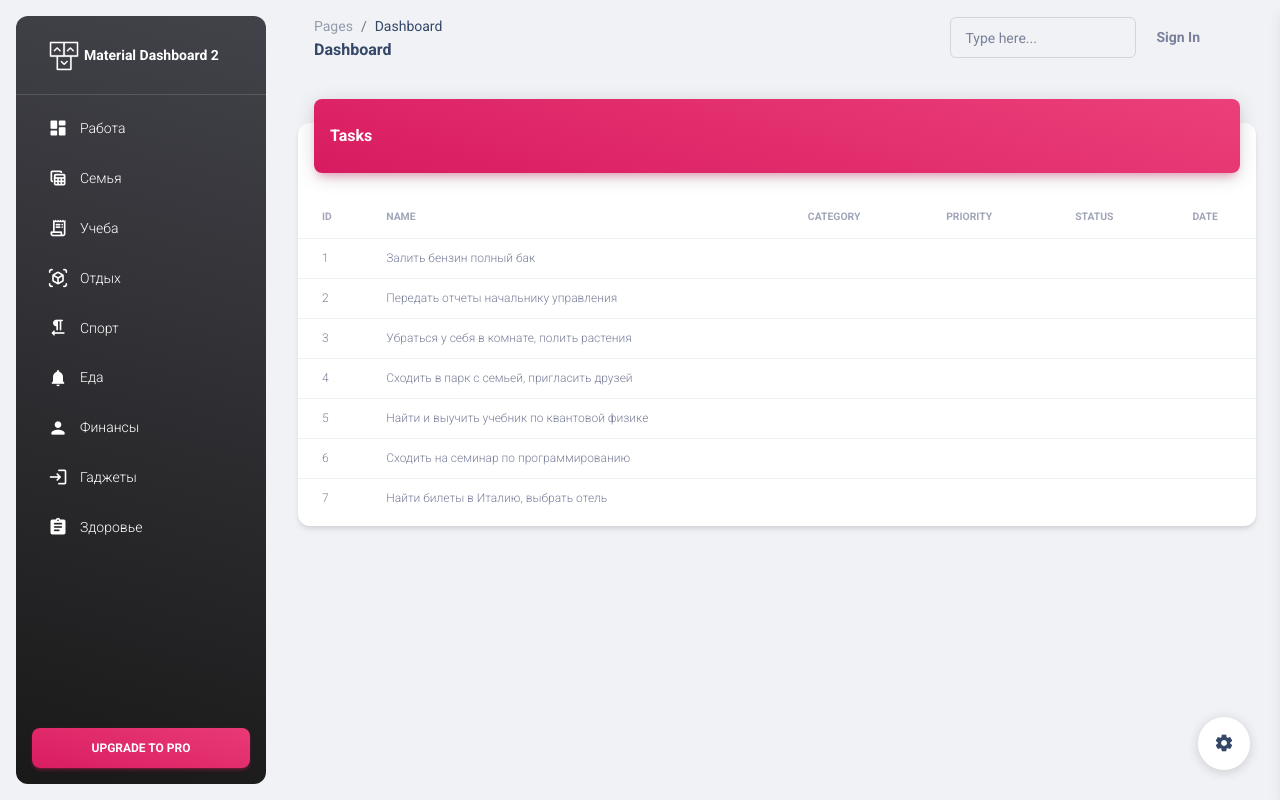
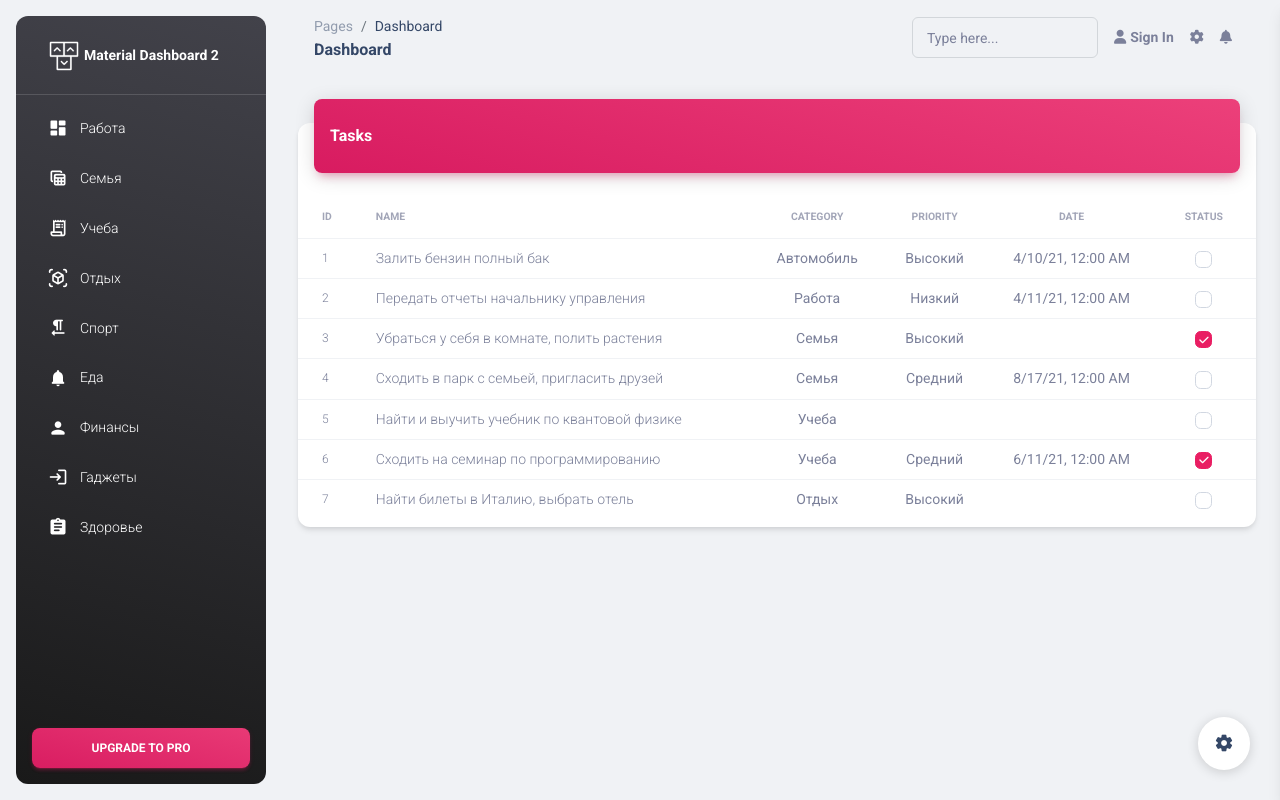
Before and after one commit to Neo006/AngularTodo, an Angular app: page / in a window 1280 px wide. Built offline with nearby package versions, Linux system fonts and the light colour scheme.

Commit message:
add tasks table data and active class for category

```diff
--- a/src/app/views/categories/categories.component.css
+++ b/src/app/views/categories/categories.component.css
@@ -4,6 +4,10 @@
 
 .navbar-vertical.navbar-expand-xs .navbar-collapse:hover {
    overflow: auto;
+}
+
+.nav-item {
+  cursor: pointer;
 }
 
 /* width */
--- a/src/app/views/categories/categories.component.html
+++ b/src/app/views/categories/categories.component.html
@@ -9,8 +9,8 @@
   <hr class="horizontal light mt-0 mb-2">
   <div class="collapse navbar-collapse  w-auto  max-height-vh-100" id="sidenav-collapse-main">
     <ul class="navbar-nav">
-      <li class="nav-item" *ngFor="let category of categories" (click)="showTasksByCategory(category)">
-        <a class="nav-link text-white">
+      <li *ngFor="let category of categories" (click)="showTasksByCategory(category)" class="nav-item">
+        <a class="nav-link text-white" [class.bg-gradient-primary]="selectedCategory === category">
           <div class="text-white text-center me-2 d-flex align-items-center justify-content-center">
             <i class="material-icons opacity-10">{{category.icon}}</i>
           </div>
--- a/src/app/views/categories/categories.component.ts
+++ b/src/app/views/categories/categories.component.ts
@@ -10,15 +10,17 @@ import { DataHandlerService } from 'src/app/service/data-handler.service';
 export class CategoriesComponent implements OnInit {
 
   public categories: Category[] = [];
+  public selectedCategory = {} as Category;
 
   constructor(private dataHandlerService: DataHandlerService) { }
 
-  ngOnInit(): void {
-    this.dataHandlerService.categoriesSubject.subscribe(categories => this.categories = categories);
-  }
+	ngOnInit(): void {
+		this.dataHandlerService.categoriesSubject.subscribe(categories => this.categories = categories);
+	}
 
   showTasksByCategory(category: Category): void {
-    this.dataHandlerService.fillTasksByCategory(category);
+	 this.selectedCategory = category;
+	 this.dataHandlerService.fillTasksByCategory(category);
   }
 
 }
--- a/src/app/views/tasks/tasks.component.css
+++ b/src/app/views/tasks/tasks.component.css
@@ -0,0 +1,3 @@
+.form-check {
+  padding-left: 0;
+}
--- a/src/app/views/tasks/tasks.component.html
+++ b/src/app/views/tasks/tasks.component.html
@@ -15,24 +15,28 @@
                      <th class="text-uppercase text-secondary text-xxs font-weight-bolder opacity-7 ps-2">Name</th>
                      <th class="text-center text-uppercase text-secondary text-xxs font-weight-bolder opacity-7">Category</th>
                      <th class="text-center text-uppercase text-secondary text-xxs font-weight-bolder opacity-7">Priority</th>
+                     <th class="text-center text-uppercase text-secondary text-xxs font-weight-bolder opacity-7">Date</th>
                      <th class="text-center text-uppercase text-secondary text-xxs font-weight-bolder opacity-7">Status</th>
-                     <th class="text-center text-uppercase text-secondary text-xxs font-weight-bolder opacity-7">Date</th>
                   </tr>
                </thead>
                <tbody>
-                  <tr *ngFor="let task of tasks">
+                  <tr *ngFor="let task of tasks; let i = index">
                     <td>
                       <div class="d-flex px-3 py-1">
-                        <p class="text-xs text-secondary mb-0">{{task.id}}</p>
+                      <p class="text-xs text-secondary mb-0">{{i+1}}</p>
                       </div>
                     </td>
                     <td>
-                        <p class="text-xs text-secondary mb-0">{{task.title}}</p>
+                      <p class="text-sm text-secondary mb-0">{{task.title}}</p>
                     </td>
-                     <td class="align-middle text-center text-sm"></td>
-                     <td class="align-middle text-center"></td>
-                     <td class="align-middle text-center"></td>
-                     <td class="align-middle text-center"></td>
+                    <td class="align-middle text-center text-sm">{{task.category && task.category.title}}</td>
+                    <td class="align-middle text-center text-sm">{{task.priority && task.priority.title}}</td>
+                    <td class="align-middle text-center text-sm">{{task.date && task.date | date: 'short'}}</td>
+                    <td class="align-middle text-center text-sm">
+                      <div class="form-check">
+                        <input class="form-check-input" type="checkbox" value="" id="fcustomCheck1" [checked]="task.completed">
+                      </div>
+                    </td>
                   </tr>
                </tbody>
             </table>
--- a/src/index.html
+++ b/src/index.html
@@ -9,6 +9,7 @@
   <!-- Fonts and icons -->
   <link rel="stylesheet" type="text/css" href="https://fonts.googleapis.com/css?family=Roboto:300,400,500,700,900|Roboto+Slab:400,700">
   <link href="https://fonts.googleapis.com/icon?family=Material+Icons+Round" rel="stylesheet">
+  <script src="https://kit.fontawesome.com/42d5adcbca.js" crossorigin="anonymous"></script>
 </head>
 <body>
   <app-root></app-root>
```
Also changed, not shown: 1 other file (tests, documents, lock files or other folders). Lines whose indentation alone changed are shown as unchanged.
